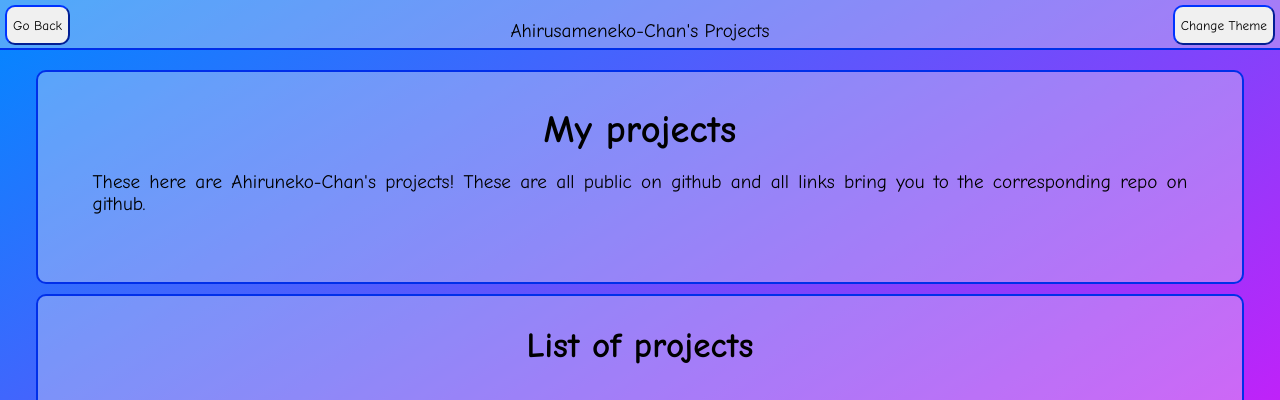
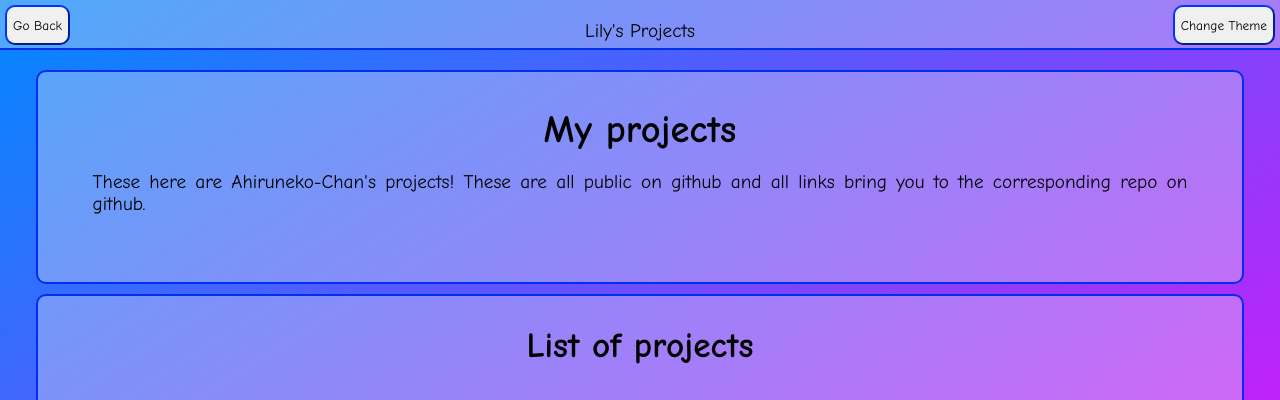
Before and after one commit to lilysoftpaw/aboutme, a plain HTML site: page projects/index.html in a window 1280 px wide. Shown: the top 400 px of the page. Drawn offline with Linux system fonts and the light colour scheme.

Commit message:
Update index.html

```diff
--- a/projects/index.html
+++ b/projects/index.html
@@ -39,7 +39,7 @@
                 <div horizontal class="GoBackButton buttonStyle noPadding"><button type="button" onclick="window.location.replace('/');">Go Back</button></div>
                 <div vertical class="GoBackButton buttonStyle noPadding"><button type="button" onclick="window.location.replace('/');">Back</button></div>
 
-                <center><div class="pageHeader">Ahirusameneko-Chan's Projects</div></center>
+                <center><div class="pageHeader">Lily's Projects</div></center>
                 <div horizontal class="ThemeButton buttonStyle noPadding"><button type="button" onclick="SwitchThemes();">Change Theme</button></div>
                 <div vertical class="ThemeButton buttonStyle noPadding"><button type="button" onclick="SwitchThemes();">C.T.</button></div>
             </div>
```
